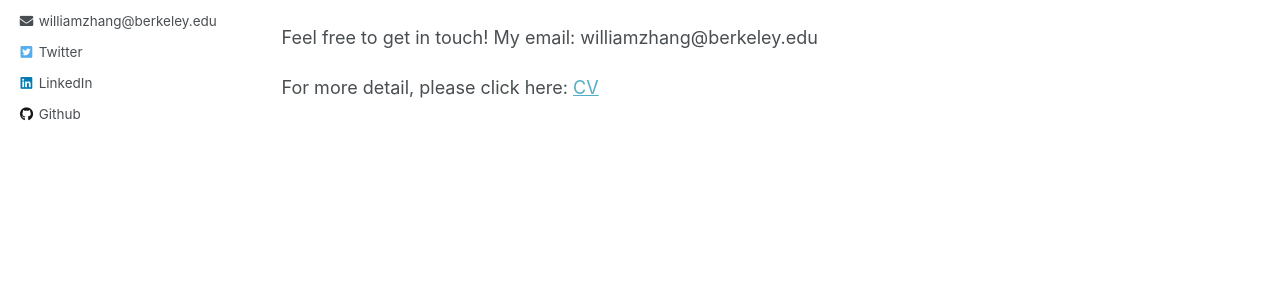
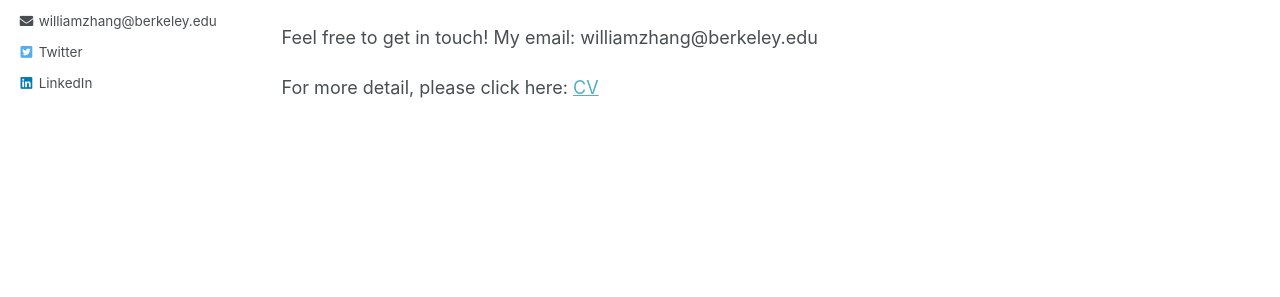
Before and after one commit to williambowenzhang/williambowenzhang.github.io, a Jekyll site: the page built from _pages/about.md, in a window 1280 px wide. Shown: the part 345-642 px from the top of the page. Built offline with Jekyll 4.4.1, drawn with Linux system fonts in a browser that asks for light colours.

Commit message:
Update _config.yml

```diff
--- a/_config.yml
+++ b/_config.yml
@@ -96,7 +96,7 @@ author:
   flickr           :
   facebook         :
   foursquare       :
-  github           : "williambowenzhang"
+  #github           : "williambowenzhang"
   google_plus      :
   keybase          :
   instagram        :
```
